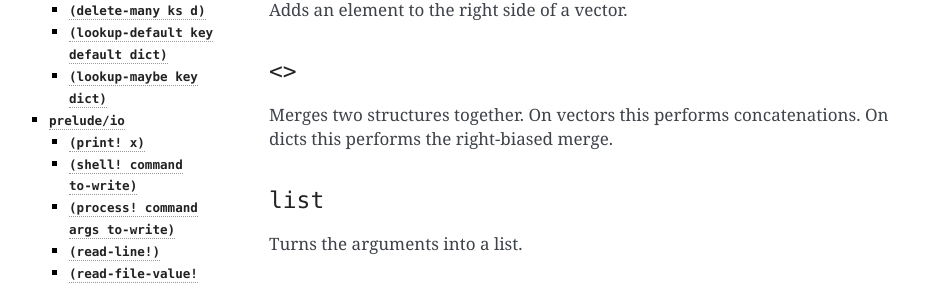
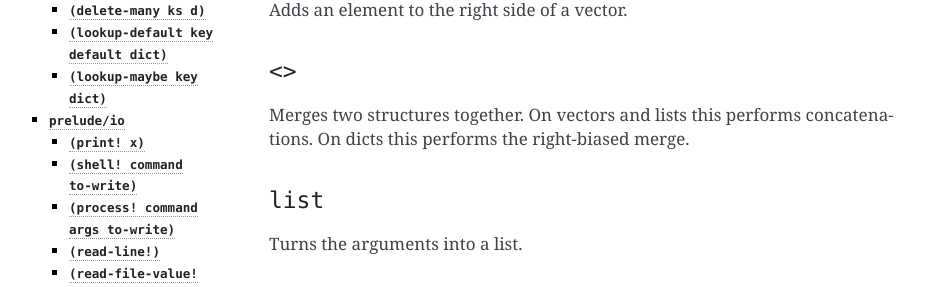
Before and after one commit to radicle-dev/radicle-alpha, a Sphinx documentation site: the page built from docs/source/reference.rst, in a window 1280 px wide and 900 px high, scrolled down 2737 px. Shown: the part 157-444 px from the top of the window, without its empty margins (151-1095 px from the left). Built offline with Sphinx 7.4.7, drawn with Linux system fonts in a browser that asks for light colours; pages that are not in the unit, such as notebooks, are missing from menus.

Commit message:
Improve primFns documentation

```diff
--- a/docs/source/reference.rst
+++ b/docs/source/reference.rst
@@ -136,8 +136,8 @@
 ``<>``
 ~~~~~~
 
-Merges two structures together. On vectors this performs concatenations.
-On dicts this performs the right-biased merge.
+Merges two structures together. On vectors and lists this performs
+concatenations. On dicts this performs the right-biased merge.
 
 ``list``
 ~~~~~~~~
```
Also changed, not shown: other parts of docs/source/reference.rst (+1 -2 lines), 1 other file.
